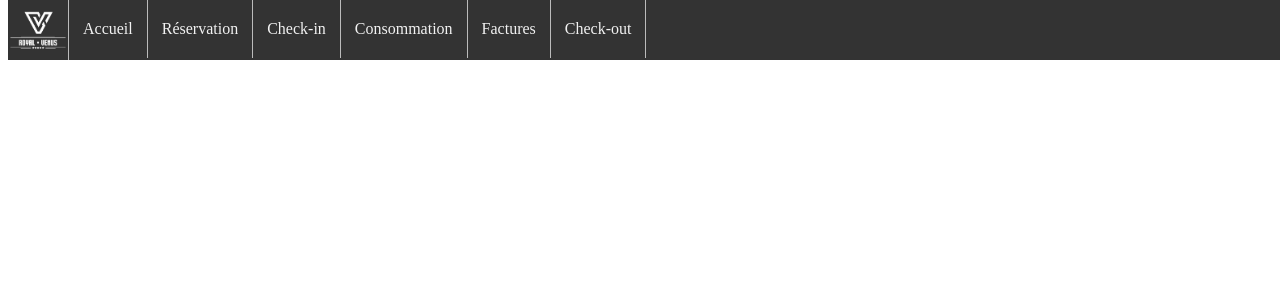
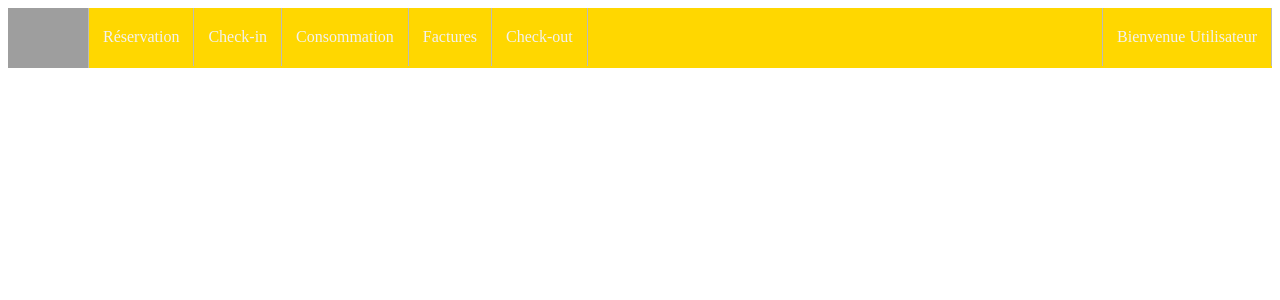
Before and after one commit to trikialaa/Hotel-Management-App, a PHP site: page /navbar.php in a window 1280 px wide. Shown: the top 300 px of the page. Run offline with PHP 8.4, Linux system fonts and the light colour scheme; grey boxes are pictures that could not be loaded.

Commit message:
- Basic changes to CSS and navigation bar - Gold color is to be replaced soon

```diff
--- a/css/navbar_style.css
+++ b/css/navbar_style.css
@@ -1,15 +1,13 @@
 #navbar {
     overflow: hidden;
     height: 60px;
-    background-color: #333;
-    position: fixed;
-    top: 0px;
+    background-color: gold;
     width: 100%;
 }
 
 #navbar a {
     float: left;
-    display: block;
+    display: inline-block;
     color: #f2f2f2;
     text-align: center;
     line-height: 30px;
@@ -21,6 +19,17 @@
     padding: 14px;
 }
 
+#navbar .user {
+    float: right;
+    display: block;
+    color: #f2f2f2;
+    text-align: center;
+    line-height: 30px;
+    text-decoration: none;
+    border-left: 1px solid #bbb;
+    padding: 14px;
+}
+
 #navbar :hover {
-    background-color: gold;
+    background-color: black;
 }
--- a/navbar.php
+++ b/navbar.php
@@ -1,10 +1,12 @@
 <div id="navbar">
-    <a class="logo" href="#"><img src="./img/logo_white.png" height="60px"></a>
-    <a class="link" href="#">Accueil</a>
+    <a class="logo" href="#"><img src="./img/horizontal_white.png" height="60px"></a>
     <a class="link" href="#">Réservation</a>
     <a class="link" href="#">Check-in</a>
     <a class="link" href="#">Consommation</a>
     <a class="link" href="#">Factures</a>
     <a class="link" href="#">Check-out</a>
+    <a class="user" href="#">Bienvenue Utilisateur</a>
     <link rel="stylesheet" type="text/css" href="./css/navbar_style.css" media="screen" />
 </div>
+<br>
+<br>
```
Also changed, not shown: css/homepage.css (+9 -12 lines), index.php (+4 -8 lines).
